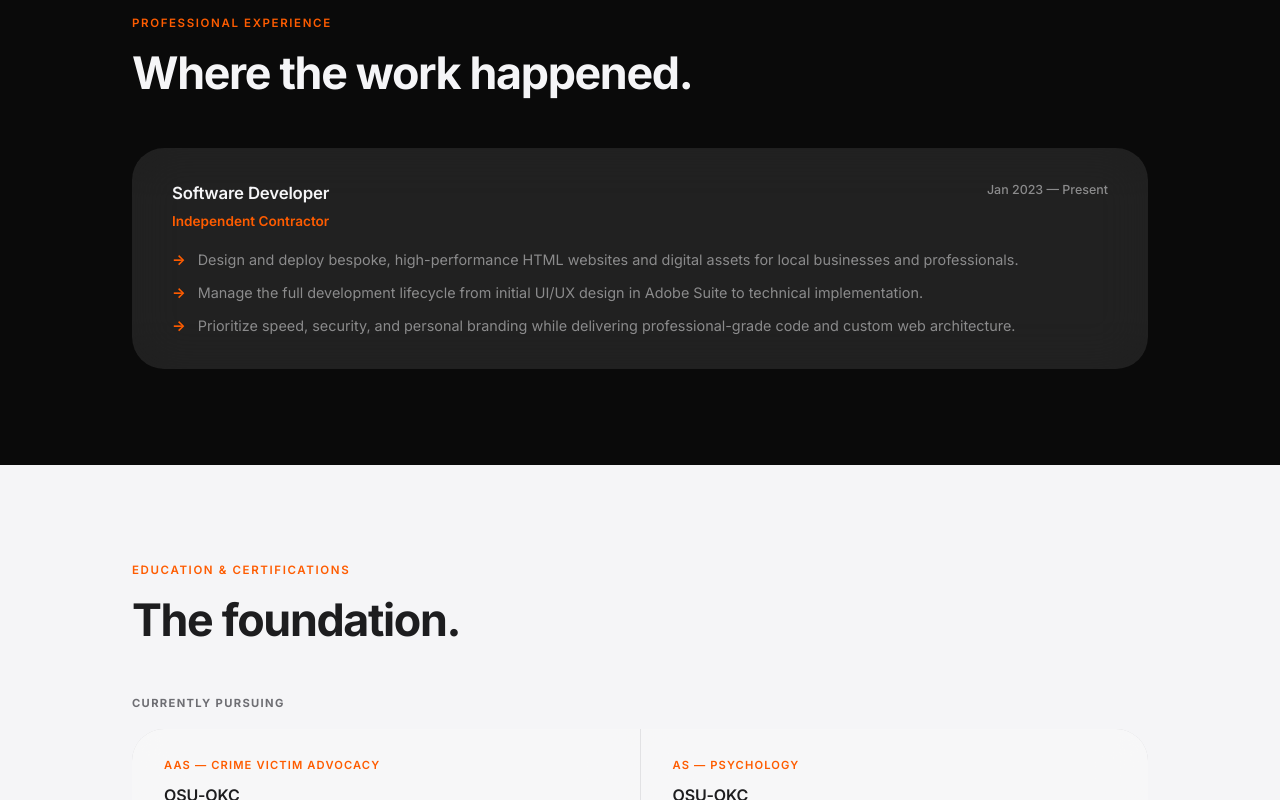
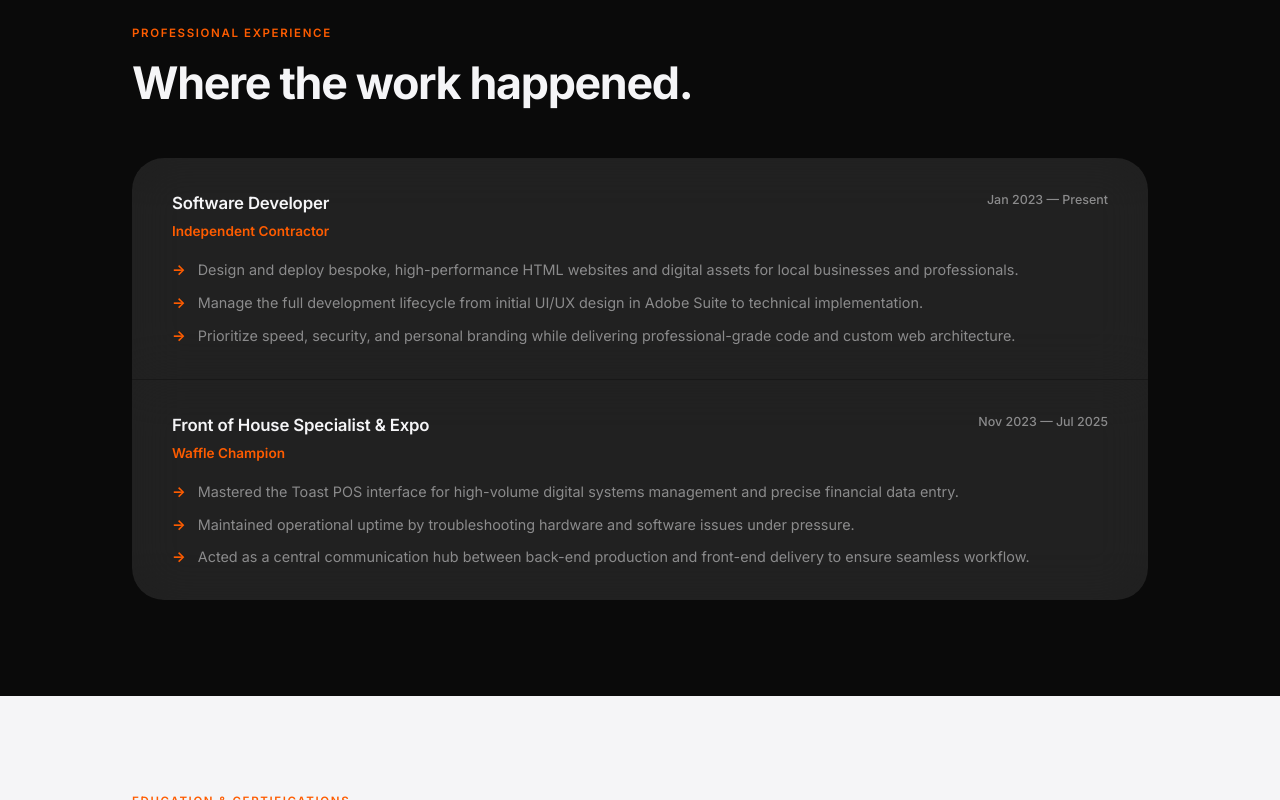
Before and after one commit to ashstumusic/ashstu.codes, a plain HTML site: page about.html in a window 1280 px wide. Shown: the part 1145-1945 px from the top of the page. Drawn offline with Linux system fonts and the light colour scheme.

Commit message:
About: add Waffle Champion role, add Toast POS to competencies

```diff
--- a/about.html
+++ b/about.html
@@ -66,6 +66,7 @@
               <span class="tag">SQL Databases</span>
               <span class="tag">GitHub Pages</span>
               <span class="tag">UI / UX Design</span>
+              <span class="tag">Toast POS</span>
             </div>
           </div>
           <div class="glass-card" style="padding: 1rem 1.25rem; border-radius: var(--r-md);">
@@ -116,6 +117,30 @@
           <li style="font-size: 0.9rem; color: var(--muted-dark); display: flex; gap: 0.75rem; align-items: flex-start;">
             <span style="color: var(--accent); flex-shrink: 0; font-weight: 700;">→</span>
             Prioritize speed, security, and personal branding while delivering professional-grade code and custom web architecture.
+          </li>
+        </ul>
+      </div>
+
+      <div class="feature-item reveal reveal-delay-1" style="background: rgba(255,255,255,0.04); padding: 2rem 2.5rem;">
+        <div style="display: flex; justify-content: space-between; align-items: flex-start; flex-wrap: wrap; gap: 1rem; margin-bottom: 1rem;">
+          <div>
+            <h3 style="color: var(--text-dark); font-size: 1.05rem; margin-bottom: 0.2rem;">Front of House Specialist & Expo</h3>
+            <p style="font-size: 0.85rem; color: var(--accent); font-weight: 600;">Waffle Champion</p>
+          </div>
+          <span style="font-size: 0.78rem; color: var(--muted-dark); font-weight: 500; white-space: nowrap;">Nov 2023 — Jul 2025</span>
+        </div>
+        <ul style="list-style: none; display: flex; flex-direction: column; gap: 0.6rem;">
+          <li style="font-size: 0.9rem; color: var(--muted-dark); display: flex; gap: 0.75rem; align-items: flex-start;">
+            <span style="color: var(--accent); flex-shrink: 0; font-weight: 700;">→</span>
+            Mastered the Toast POS interface for high-volume digital systems management and precise financial data entry.
+          </li>
+          <li style="font-size: 0.9rem; color: var(--muted-dark); display: flex; gap: 0.75rem; align-items: flex-start;">
+            <span style="color: var(--accent); flex-shrink: 0; font-weight: 700;">→</span>
+            Maintained operational uptime by troubleshooting hardware and software issues under pressure.
+          </li>
+          <li style="font-size: 0.9rem; color: var(--muted-dark); display: flex; gap: 0.75rem; align-items: flex-start;">
+            <span style="color: var(--accent); flex-shrink: 0; font-weight: 700;">→</span>
+            Acted as a central communication hub between back-end production and front-end delivery to ensure seamless workflow.
           </li>
         </ul>
       </div>
```
